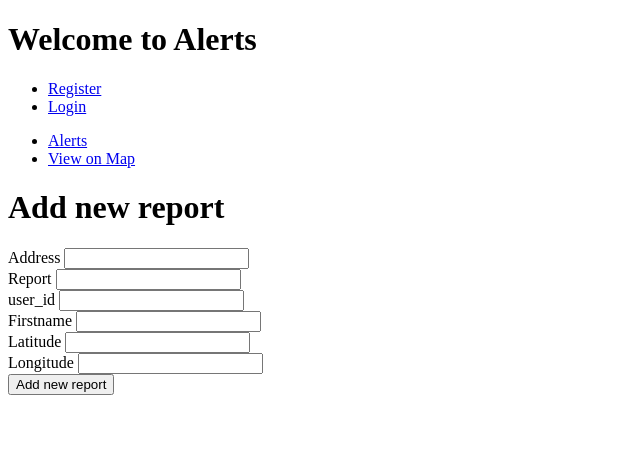
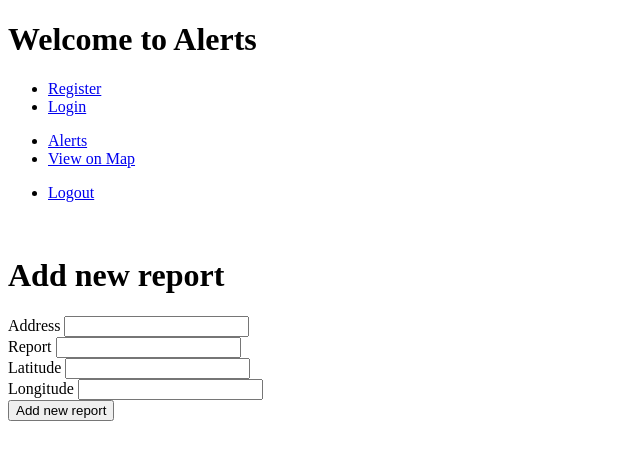
Before and after one commit to Geeksten/Alertsdesk, a Flask app: page /addnewreport in a window 1280 px wide. Shown: the top 460 px of the page, without its empty margins (0-640 px from the left). Run offline with Flask 2, Linux system fonts and the light colour scheme; the visitor is signed in with stand-in values (Sample User, id 1); parts of the project's set-up code (start-up, migrations or seed data) failed here and were passed over.

Commit message:
modified addnew report route and profile route to confirm user is logged in

```diff
--- a/model.py
+++ b/model.py
@@ -37,7 +37,7 @@ class Userreport(db.Model):
 
     urep_id = db.Column(db.Integer, autoincrement=True, primary_key=True)
     user_id = db.Column(db.Integer, db.ForeignKey('users.user_id'))
-    firstname = db.Column(db.String(64), nullable=False)
+    # firstname = db.Column(db.String(64), nullable=False)
     address = db.Column(db.String(64))
     latitude = db.Column(db.String(64), nullable=False)
     longitude = db.Column(db.String(64), nullable=False)
@@ -50,7 +50,7 @@ class Userreport(db.Model):
     def __repr__(self):
         """Provide helpful representation when printed."""
 
-        return "<Userreport latitude=%s longitude=%s report=%s>" % (self.latitude, self.longitude, self.report)
+        return "<Userreport report=%s>" % (self.report)
 
 
 class Reportsymptom(db.Model):
--- a/server.py
+++ b/server.py
@@ -30,7 +30,7 @@ def index():
 
 @app.route('/register', methods=['GET'])
 def register_form():
-    """Show form for user signup."""
+    """New user sign in form."""
 
     return render_template("register_form.html")
 
@@ -38,22 +38,30 @@ def register_form():
 @app.route('/register', methods=['POST'])
 def register_process():
     """Process registration.
-    Uses a redirect so user does not have to leave page after registartion.
+        Uses a redirect so user does not have to leave page after registration.
         Also uses flash messages to inform user that they have successfully registered
         and displays the username which is the email that was registered."""
 
     # Get form variables
     email = request.form["email"]
     password = request.form["password"]
-    firstname = (request.form["firstname"])
+    firstname = request.form["firstname"]
     lastname = request.form["lastname"]
 
-    new_user = User(email=email, password=password, firstname=firstname, lastname=lastname)
+    user = User.query.filter_by(email=email).first()
+
+    if user:
+        flash("You're already a user. Please log in.")
+        return redirect("/login")
+
+    else:
+
+        new_user = User(email=email, password=password, firstname=firstname, lastname=lastname)
 
     db.session.add(new_user)
     db.session.commit()
 
-    flash("Thank you %s, you have been added as a user. Click the Login link to search" % email)
+    flash("Thank you %s, you have been added as a user. Go ahead and log in" % email)
     return redirect('/')
 
 ########################################################################
@@ -77,7 +85,7 @@ def login_process():
     user = User.query.filter_by(email=email).first()
 
     if not user:
-        flash("Sorry no such user found on our system. Please check the email address or register as a new user")
+        flash("Sorry that email was not found on our system. Please check the email address or register as a new user")
         return redirect("/login")
 
     if user.password != password:
@@ -96,9 +104,16 @@ def login_process():
 def user_profile(user_id):
     """Show logged in users profile"""
 
-    user = User.query.get(user_id)
+    # user = User.query.get(user_id)
 
-    return render_template("profile.html", user=user)
+    user_id = session.get("user_id")
+
+    if not user_id:
+        return redirect('/login')
+
+    else:
+        user = User.query.get(user_id)
+        return render_template("profile.html", user=user)
 
 ########################################################################
 
@@ -107,34 +122,49 @@ def user_profile(user_id):
 def report_form():
     """Show add new report form."""
 
-    # user = User.query.get(user_id)
-    # session["user_id"] = user.user_id
-    print session["user_id"]
+    # print session["user_id"]
 
-    return render_template("add_new_report_form.html")
+    user_id = session.get("user_id")
+
+    if not user_id:
+        flash("Sorry log in required before adding a report.")
+        return redirect('/login')
+
+    else:
+        return render_template("add_new_report_form.html")
+
+#########################################################################
 
 
-# @app.route('/addnewreport', methods=['POST'])
-# def report_process():
-#     """Process new report."""
+@app.route('/userreport', methods=['POST'])
+def report_process():
+    """Process new report."""
 
-#     # Get form variables
+    # Get form variables
 
-#     address = request.form["address"]
-#     report = request.form["report"]
-#     user_id = session["user_id"]
-#     firstname = request.form["firstname"]
-#     latitude = request.form["latitude"]
-#     longitude = request.form["longitude"]
+    address = request.form["address"]
+    report = request.form["report"]
+    user_id = session["user_id"]
+    latitude = request.form["latitude"]
+    longitude = request.form["longitude"]
 
-#     new_userreport = Userreport(address=address, report=report, user_id=user_id, firstname=firstname, latitude=latitude, longitude=longitude)
+    new_userreport = Userreport(address=address, report=report, user_id=user_id, latitude=latitude, longitude=longitude)
 
-#     db.session.add(new_userreport)
-#     db.session.commit()
+    db.session.add(new_userreport)
+    db.session.commit()
 
 #     flash("Thank you %s, your report was added. Click the Search link to search for reports" % firstname)
 
-#     # user = Userreport.query.get(user_id)
+    user_id = session.get("user_id")
+
+    # user = User.query.filter_by(email=email).first()
+    user = User.query.get(user_id)
+    print "*********************** user is %s" % user
+    userreport = Userreport.query.filter_by(user_id=user_id).all()
+
+    print "*********************** userreport is %s" % userreport
+
+    # user_id = session.get("user_id")
 
 #     userreport = Userreport.query.filter_by(user_id)
 #     print userreport
@@ -144,22 +174,21 @@ def report_form():
 #     # return redirect("/profile/%s/%s" % (user.user_id, userreport.urep_id))
 
 #     return render_template("profile.html", userreport=userreport)
-#     # return render_template("profile.html", user=user)
+    return render_template("userreport.html", userreport=userreport, user=user)
 
 #########################################################################
 
 
-@app.route('/profile/<int:user_id>/<int:urep_id>')
-def user_report(urep_id, user_id):
-    """Show logged in users reports"""
+# @app.route('/profile/<int:user_id>/<int:urep_id>')
+# def user_report(urep_id, user_id):
+#     """Show logged in users reports"""
 
-    user = User.query.get(user_id)
+#     user_id = session.get("user_id")
+#     user = User.query.get(user_id)
 
-    userreport = Userreport.query.filter_by(user_id)
+#     userreport = Userreport.query.filter_by(user_id)
 
-    session["user_id"] = user.user_id
-
-    return render_template("profile.html", userreport=userreport, user=user)
+#     return render_template("profile.html", userreport=userreport, user=user)
 
 
 # @app.route('/profile/<int:user_id>')
--- a/templates/add_new_report_form.html
+++ b/templates/add_new_report_form.html
@@ -1,10 +1,19 @@
 {% extends 'base.html' %}
 {% block content %}
 <!-- user will be able to add new report using this form. find a way to retrieve userid and first name from logged in info, also find a way get user latitude and longitude from the given address -->
+<div class="collapse navbar-collapse"
+             id="bs-example-navbar-collapse-1">
+            <ul class="nav navbar-nav">
+
+                <li><a href="/logout">Logout</a></li>
+            </ul>
+  </div>
+  <br>
+
 <div class="well spaced" style="width:40%;">
-<h1>Add new report</h1>
+<h1> Add new report</h1>
 
-<form action="/addnewreport" method="POST">
+<form action="/userreport" method="POST">
 
     <div class="form-group">
         <label>
@@ -17,18 +26,6 @@
         <label>
             Report
             <input type="text" name="report" class="form-control">
-        </label>
-    </div>
-    <label>
-            user_id
-            <input type="text" name="userid" class="form-control">
-        </label>
-    </div>
-
-    <div class="form-group">
-        <label>
-            Firstname
-            <input type="text" name="firstname" class="form-control">
         </label>
     </div>
 
```
Also changed, not shown: templates/profile.html (+5 -2 lines).
